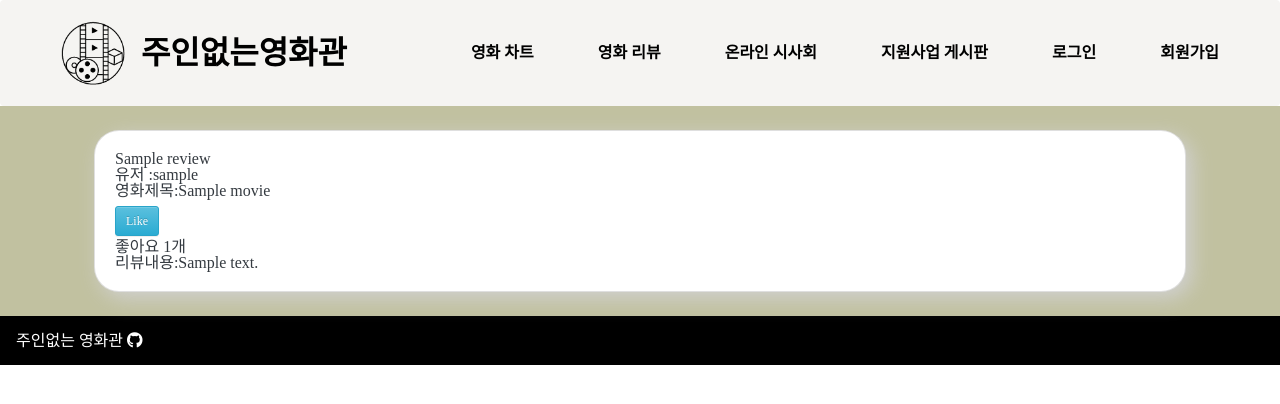
After one commit to NoOwnerTheather/NoOwnerTheater, a Django app: page /review_detail/1/ in a window 1280 px wide. The commit adds this page. Shown: the top 404 px of the page. Run offline with Django 4.2, Linux system fonts and the light colour scheme; tables that the repository leaves empty hold one stand-in row (values such as "Sample post"); some libraries are stand-ins or nearby versions; some web fonts are replaced.

Commit message:
[chore] 기타

```diff
--- a/static/css/base.css
+++ b/static/css/base.css
@@ -3,6 +3,7 @@
 @import url(chart_list.css);
 @import url(login.css);
 @import url(form.css);
+@import url(review_detail);
 
 
 .navbar {
--- a/templates/base.html
+++ b/templates/base.html
@@ -28,7 +28,7 @@
 <body>
     <div class="navbar" style="margin: 0;padding: 20px 0;">
         <div class="nav_left">
-            <img src="../static/img/logo.png"/>
+            <img src="{% static 'img/logo.png' %}">
             <a  href="{% url 'theater:main' %}" class="navbar_title">주인없는영화관</a>
         </div>
         <div class="nav_right">
--- /dev/null
+++ b/templates/theater/review_detail.html
@@ -0,0 +1,58 @@
+{% extends 'base.html' %}
+{% load static %}
+{% block content %}
+
+
+
+<link rel="stylesheet" href="https://cdnjs.cloudflare.com/ajax/libs/Swiper/4.5.1/css/swiper.min.css">
+<script src="https://cdnjs.cloudflare.com/ajax/libs/Swiper/4.5.1/js/swiper.min.js"></script>
+
+<section class="page-section" style="background-color: #C1C1A0;" id="">
+    <div class="container text-dark p-4">
+        <div class="row mx-auto my-auto">
+            <div class="card" style="width: 100%">
+                <div class="card-body">
+                    <ul>
+                        <li>{{ review.title }}</li>
+                        <li>유저 :{{ review.user }}</li>
+                        <li>영화제목:{{ review.movie }}</li>
+                        <!-- <li>좋아요:{{ review.like }}</li> -->
+                        <div>
+                            <input type="button" class="btn btn-info btn-sm like" name="{{ review.id }}" value="Like"
+                                style="margin-top: 7px">
+                            <p id="count-{{ review.id }}" style="font:bold 1em; margin-top: 3px">
+                                좋아요&nbsp;{{ review.likes_user.all.count }}개</p>
+                        </div>
+                        <li>리뷰내용:{{ review.content }}</li>
+                    </ul>
+                </div>
+            </div>
+        </div>
+    </div>
+</section>
+
+
+
+
+
+<script src="https://code.jquery.com/jquery-3.4.1.min.js"></script>
+<script type="text/javascript">
+    $(".like").click(function () { // .like 버튼을 클릭 감지
+        var pk = $(this).attr('name')
+        $.ajax({ // ajax로 서버와 통신
+            type: "POST", // 데이터를 전송하는 방법
+            url: "{% url 'theater:review_like' %}", // 통신할 url을 지정
+            data: { 'pk': pk, 'csrfmiddlewaretoken': '{{ csrf_token }}' }, // 서버로 데이터 전송시 옵션, pk를 넘겨야 어떤 review인지 알 수 있음
+            dataType: "json",
+            success: function (response) { // 성공
+                alert(response.message);
+                $("#count-" + pk).html("좋아요&nbsp;" + response.likes_count + "개"); // 좋아요 개수 변경
+            },
+            error: function (request, status, error) { // 실패
+                alert("로그인이 필요합니다.")
+                window.location.replace("/account/login/") // 로그인 페이지로 넘어가기
+            },
+        });
+    })
+</script>
+{% endblock %}
--- a/theater/models.py
+++ b/theater/models.py
@@ -61,6 +61,7 @@ class Review(models.Model):
     title = models.CharField(verbose_name='한 줄 제목', max_length=200)
     content = models.TextField(verbose_name='내용')
     rating = models.IntegerField(verbose_name='평점')
+    hits = models.IntegerField(verbose_name='조회수', default=0)
     like = models.IntegerField(verbose_name='좋아요', default=0)
     likes_user = models.ManyToManyField(
         settings.AUTH_USER_MODEL, # this is preferred than just 'User'
--- a/theater/urls.py
+++ b/theater/urls.py
@@ -37,5 +37,6 @@ urlpatterns = [
 
    path('review_board/',views.review_board, name='review_board'),
    path('review_like/', views.review_like, name='review_like'),
+   path('review_detail/<int:pk>/', views.review_detail, name='review_detail'),
 
 ]
--- a/theater/views.py
+++ b/theater/views.py
@@ -356,3 +356,10 @@ def review_like(request):
 
     context = {'likes_count':review.count_likes_user(), 'message': message}
     return HttpResponse(json.dumps(context), content_type="application/json")
+
+
+def review_detail(request, pk):
+
+    review = Review.objects.get(id=pk)
+    context = {'review': review}
+    return render(request, 'theater/review_detail.html', context)
```
Also changed, not shown: templates/theater/review_board.html (+8 -8 lines), theater/static/css/login.css (added, +78 -0 lines), 1 other file.
